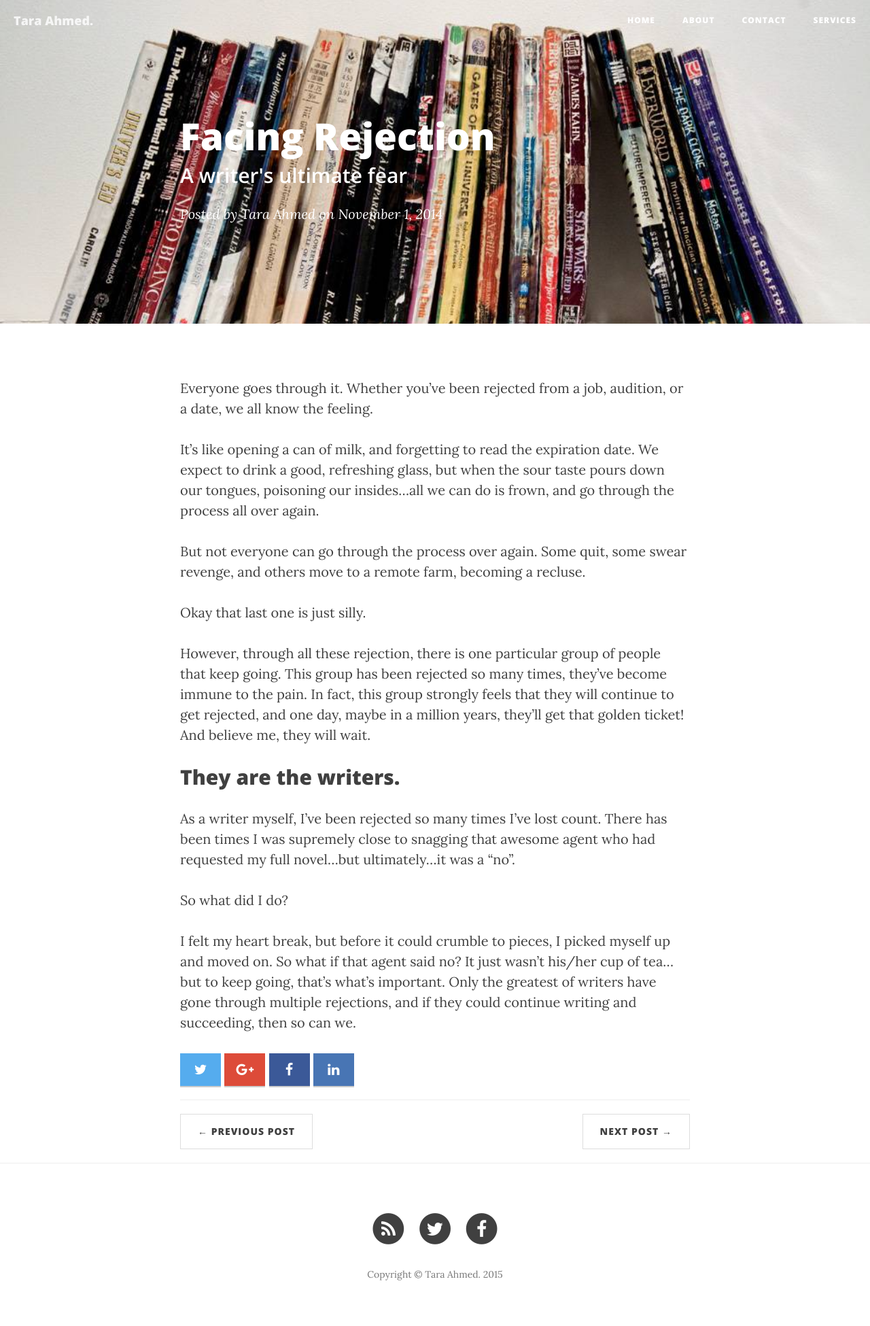
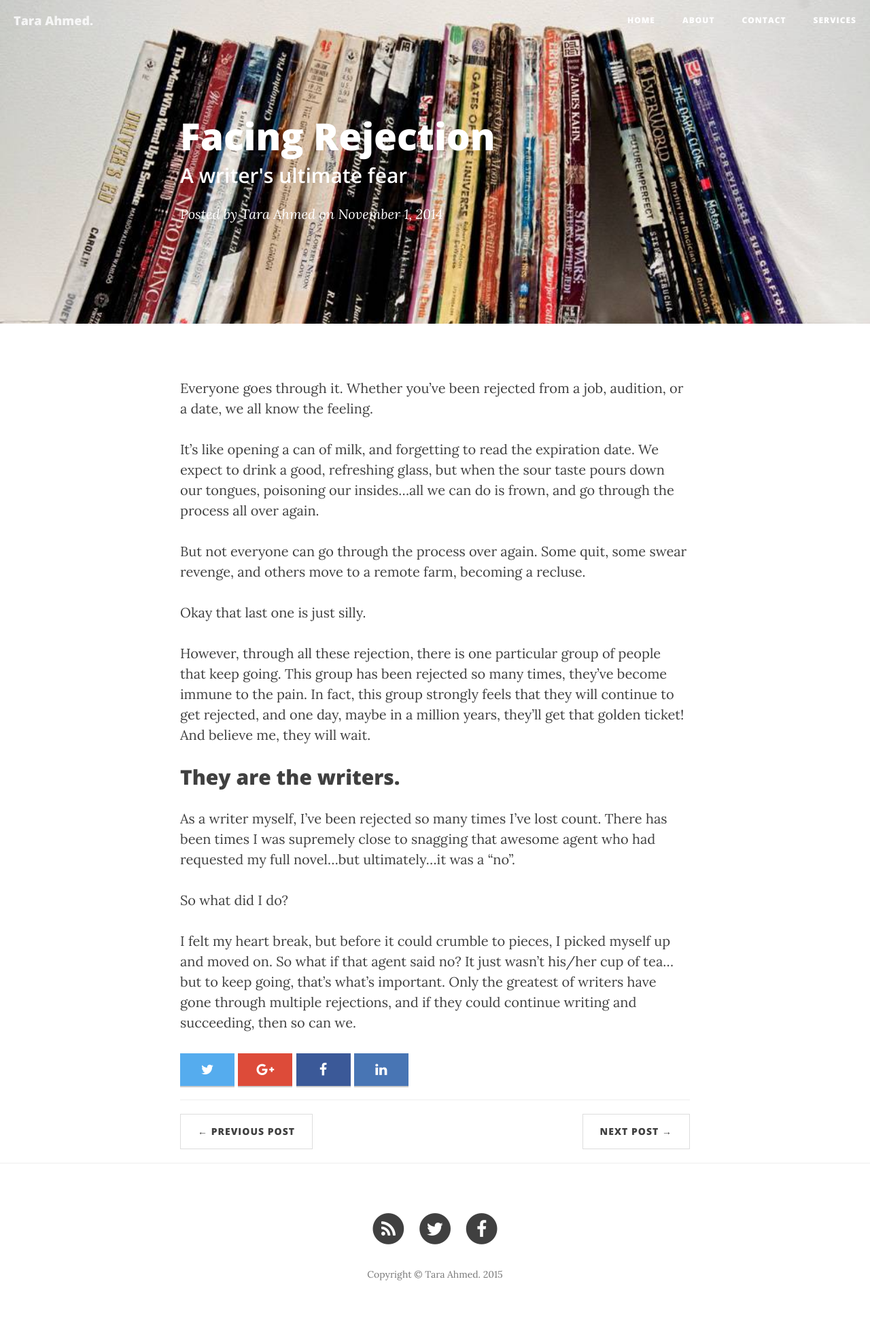
Before and after one commit to taraahmed/taraahmed.github.io, a Jekyll site: the page built from _posts/2014-11-01-facing-rejection.markdown, in a window 1280 px wide. Shown: the whole page at 68% size. Built offline with Jekyll 4.4.1, drawn with Linux system fonts in a browser that asks for light colours; nearby versions of some CDN libraries.

Commit message:
Update clean-blog.css

```diff
--- a/css/clean-blog.css
+++ b/css/clean-blog.css
@@ -403,7 +403,7 @@ body {
     color: #ffffff;
     border: none;
     padding: 0.5em;
-    width: 3em;
+    width: 4em;
     box-shadow: 0 2px 0 0 rgba(0,0,0,0.2);
     outline: none;
     text-align: center;
```
